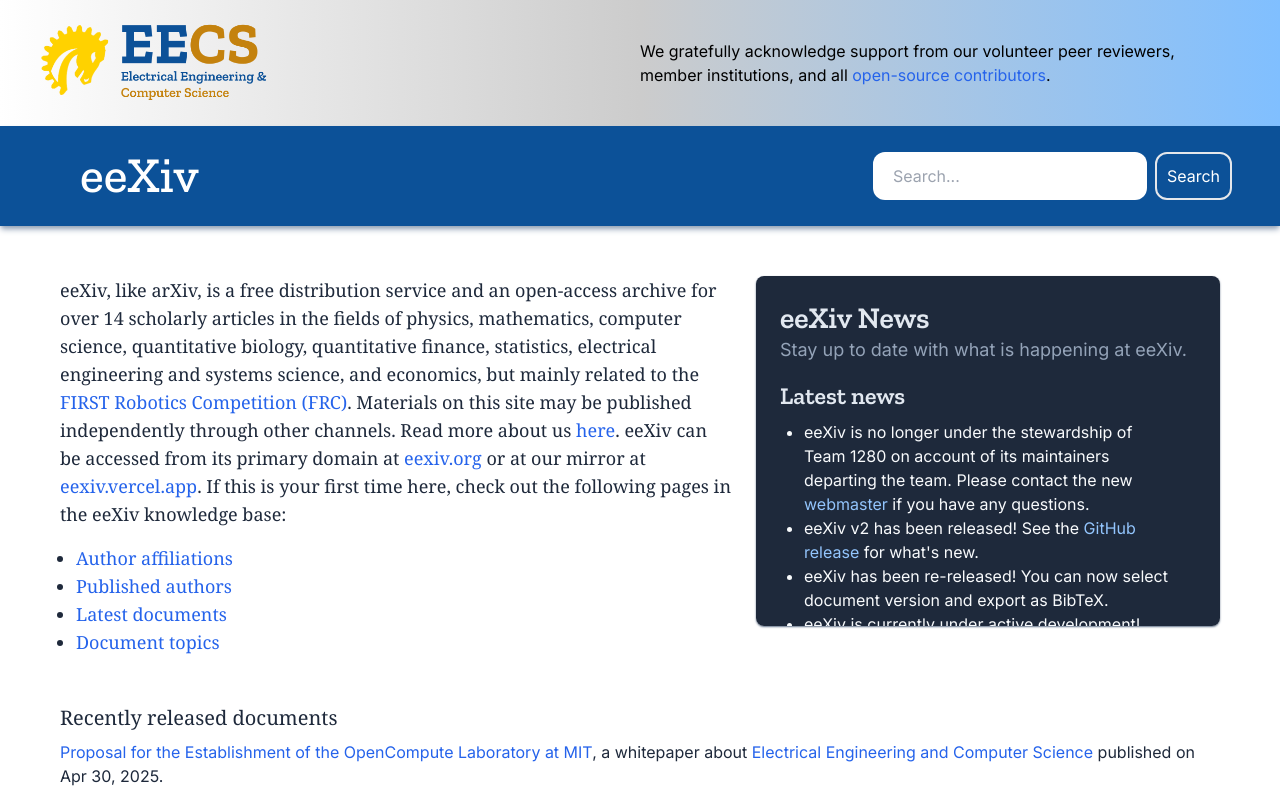
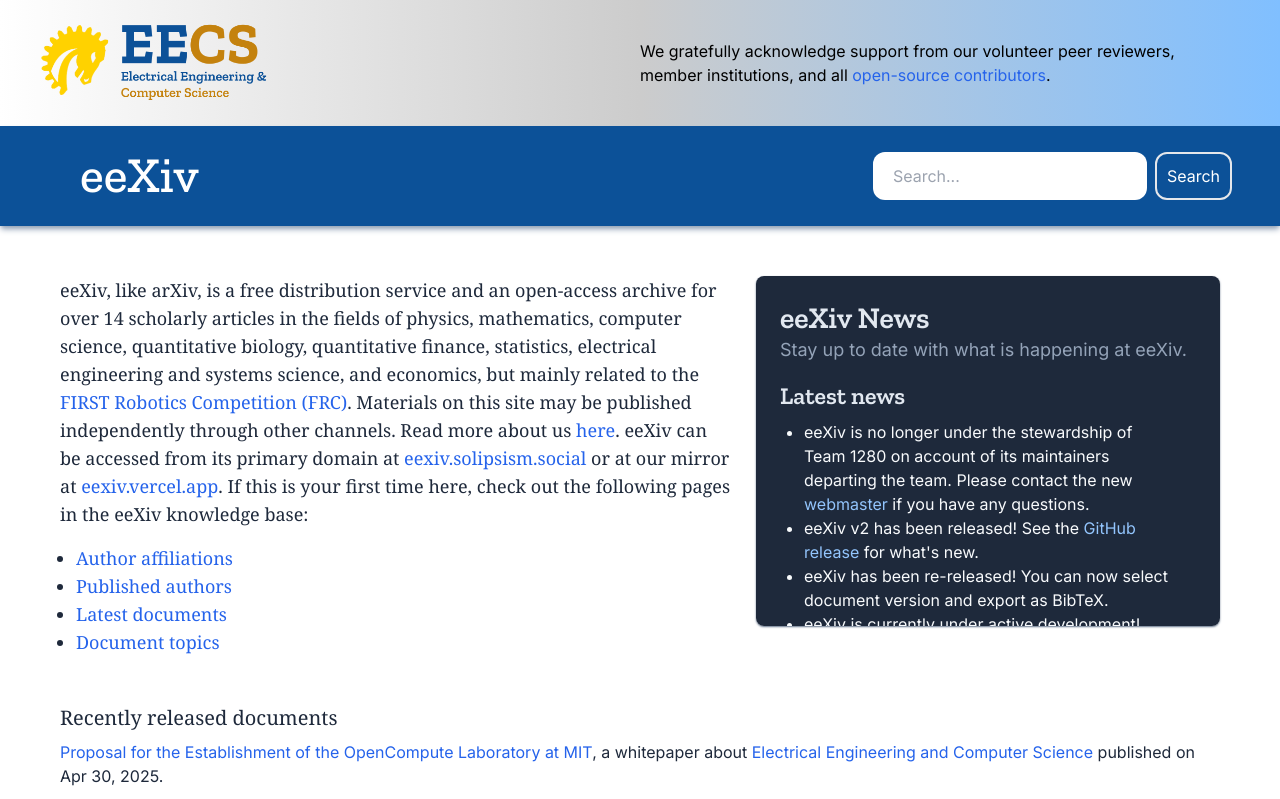
Before and after one commit to youwen5/eexiv, a Next.js app: page / in a window 1280 px wide. Shown: the top 799 px of the page. Built offline with nearby package versions, Linux system fonts and the light colour scheme.

Commit message:
chore: update hyperlink to eexiv

```diff
--- a/src/app/page.tsx
+++ b/src/app/page.tsx
@@ -87,10 +87,10 @@
         . Materials on this site may be published independently through other
         channels. Read more about us <Link href='/about'>here</Link>. eeXiv can
         be accessed from its primary domain at{' '}
-        <a href='https://eexiv.org'>eexiv.org</a> or at our mirror at{' '}
-        <a href='https://eexiv.vercel.app'>eexiv.vercel.app</a>. If this is your
-        first time here, check out the following pages in the eeXiv knowledge
-        base:
+        <a href='https://eexiv.solipsism.social'>eexiv.solipsism.social</a> or
+        at our mirror at <a href='https://eexiv.vercel.app'>eexiv.vercel.app</a>
+        . If this is your first time here, check out the following pages in the
+        eeXiv knowledge base:
         <ul className='list-disc pl-4 mt-4'>
           <li>
             <Link href='/affiliation/'>Author affiliations</Link>
```
